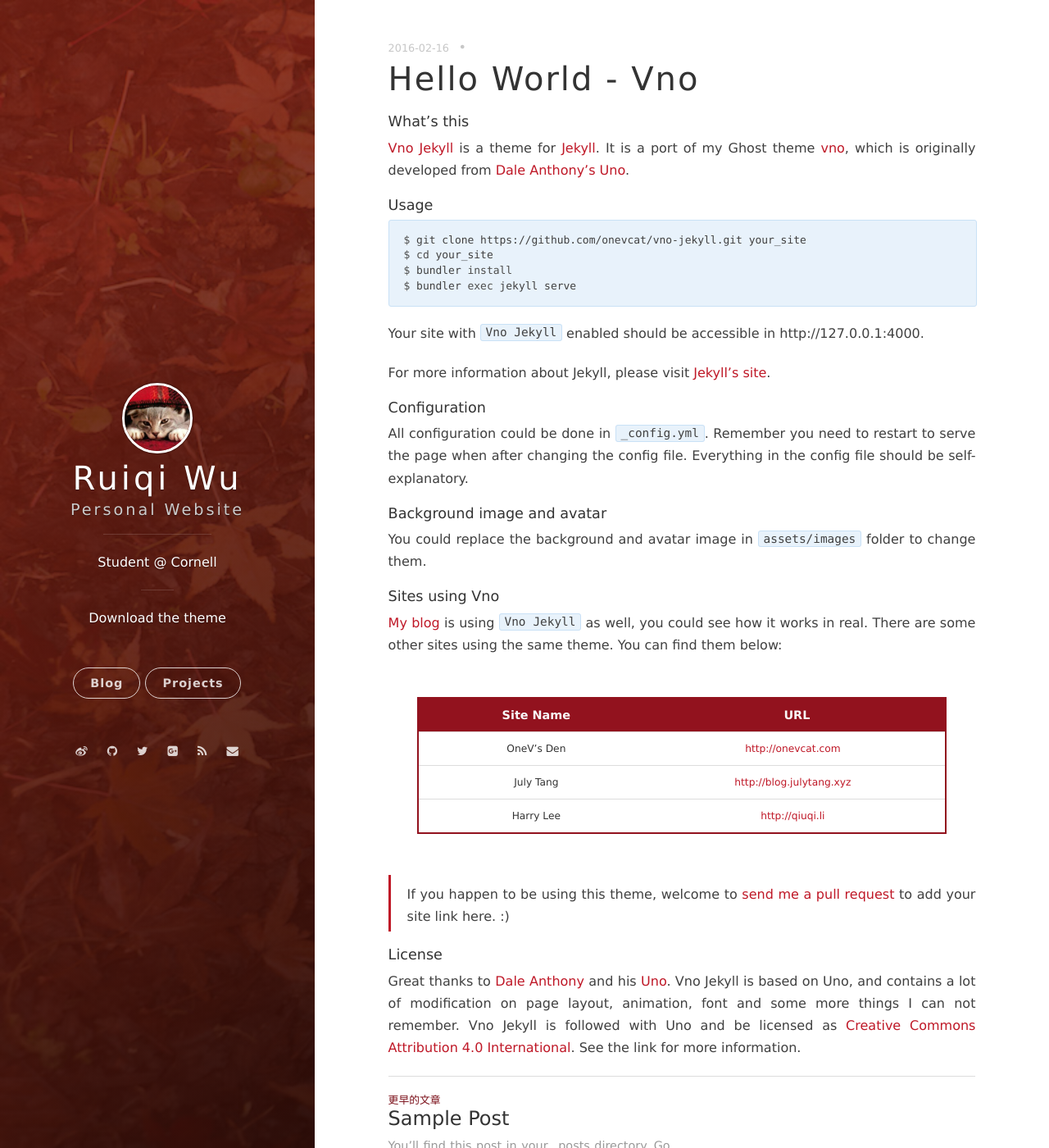
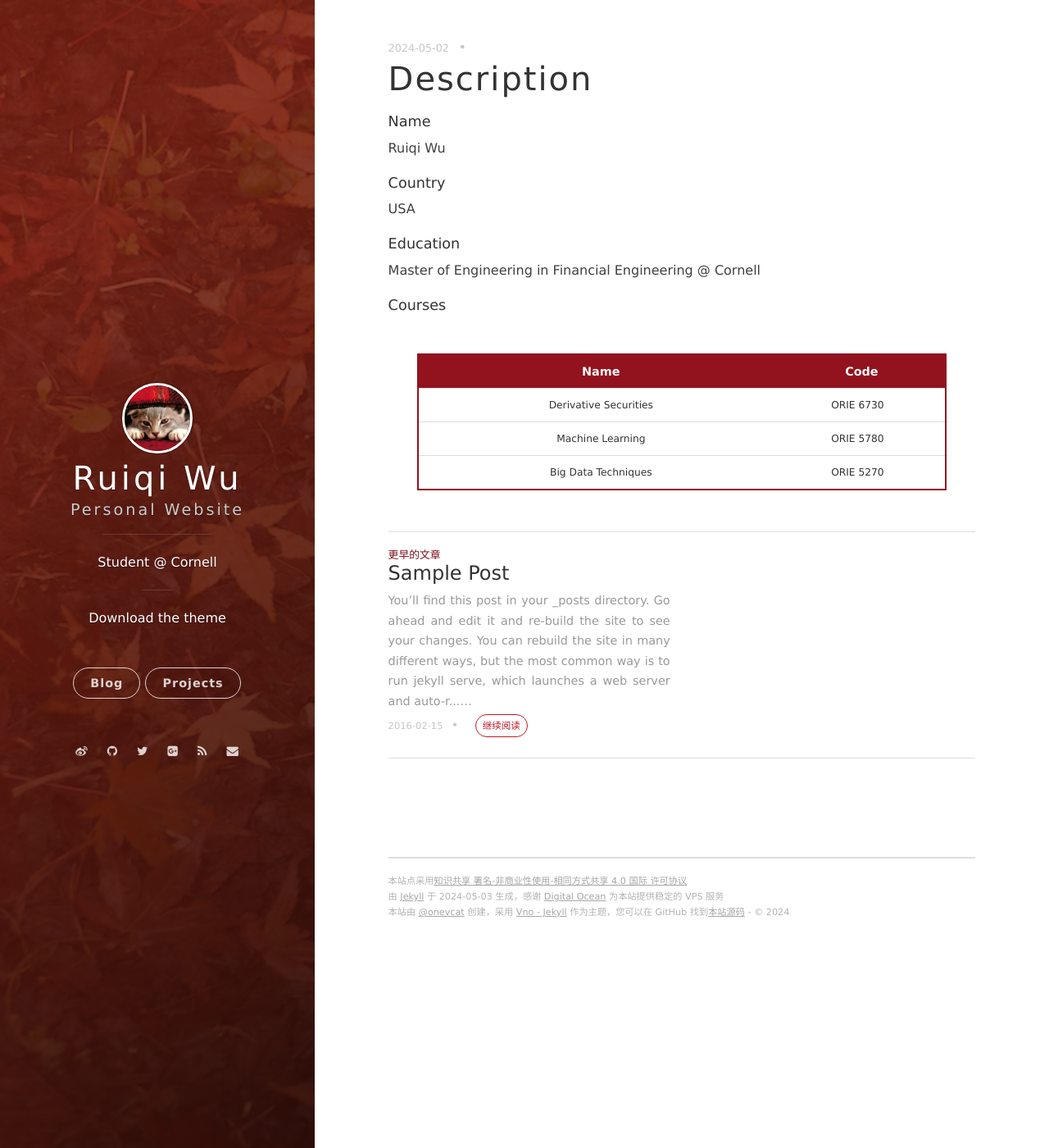
Before and after one commit to RQW311/RQW311.github.io, a Jekyll site: the page built from _posts/2016-02-16-hello-world-vno.markdown, in a window 1280 px wide and 1400 px high. Shown: the whole window at 82% size. Built offline with Jekyll 4.4.1, drawn with Linux system fonts in a browser that asks for light colours; nearby versions of some CDN libraries; comment, search, counter and statistics services are not loaded.

Commit message:
2016-02-16-hello-world-vno.markdown

````diff
--- a/_posts/2016-02-16-hello-world-vno.markdown
+++ b/_posts/2016-02-16-hello-world-vno.markdown
@@ -1,46 +1,25 @@
 ---
 layout: post
-title: Hello World - Vno
-date: 2016-02-16 15:32:24.000000000 +09:00
+title: Description
+date: 2024-05-02
 ---
 
-#### What's this
+#### Name
 
-[Vno Jekyll](https://github.com/onevcat/vno-jekyll) is a theme for [Jekyll](http://jekyllrb.com). It is a port of my Ghost theme [vno](https://github.com/onevcat/vno), which is originally developed from [Dale Anthony's Uno](https://github.com/daleanthony/uno).
+Ruiqi Wu
 
-#### Usage
+#### Country
 
-```bash
-$ git clone https://github.com/onevcat/vno-jekyll.git your_site
-$ cd your_site
-$ bundler install
-$ bundler exec jekyll serve
-```
+USA
 
-Your site with `Vno Jekyll` enabled should be accessible in http://127.0.0.1:4000.
+#### Education
 
-For more information about Jekyll, please visit [Jekyll's site](http://jekyllrb.com).
+Master of Engineering in Financial Engineering @ Cornell
 
-#### Configuration
+#### Courses
 
-All configuration could be done in `_config.yml`. Remember you need to restart to serve the page when after changing the config file. Everything in the config file should be self-explanatory.
-
-#### Background image and avatar
-
-You could replace the background and avatar image in `assets/images` folder to change them.
-
-#### Sites using Vno
-
-[My blog](http://onevcat.com) is using `Vno Jekyll` as well, you could see how it works in real. There are some other sites using the same theme. You can find them below:
-
-| Site Name    | URL                                                |
-| ------------ | ---------------------------------------------------|
-| OneV's Den   | [http://onevcat.com](http://onevcat.com)           |
-| July Tang    | [http://blog.julytang.xyz](http://onevcat.com)     |
-| Harry Lee    | [http://qiuqi.li](http://qiuqi.li)                 |
-
-> If you happen to be using this theme, welcome to [send me a pull request](https://github.com/onevcat/vno-jekyll/pulls) to add your site link here. :)
-
-#### License
-
-Great thanks to [Dale Anthony](https://github.com/daleanthony) and his [Uno](https://github.com/daleanthony/uno). Vno Jekyll is based on Uno, and contains a lot of modification on page layout, animation, font and some more things I can not remember. Vno Jekyll is followed with Uno and be licensed as [Creative Commons Attribution 4.0 International](http://creativecommons.org/licenses/by/4.0/). See the link for more information.
+| Name                    | Code                                               |
+| ----------------------- | ---------------------------------------------------|
+| Derivative Securities   | ORIE 6730                                          |
+| Machine Learning        | ORIE 5780                                          |
+| Big Data Techniques     | ORIE 5270                                          |
````
